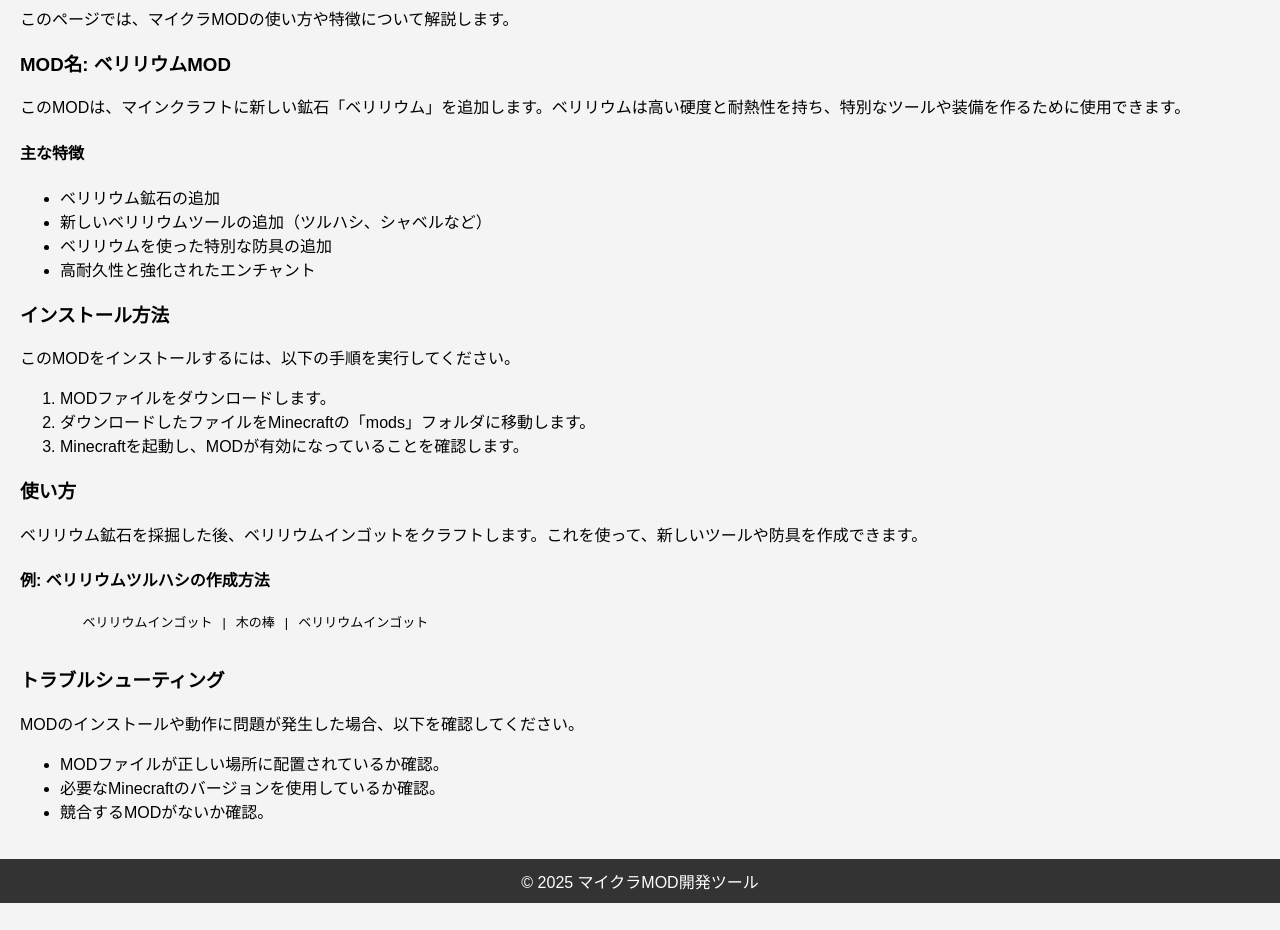
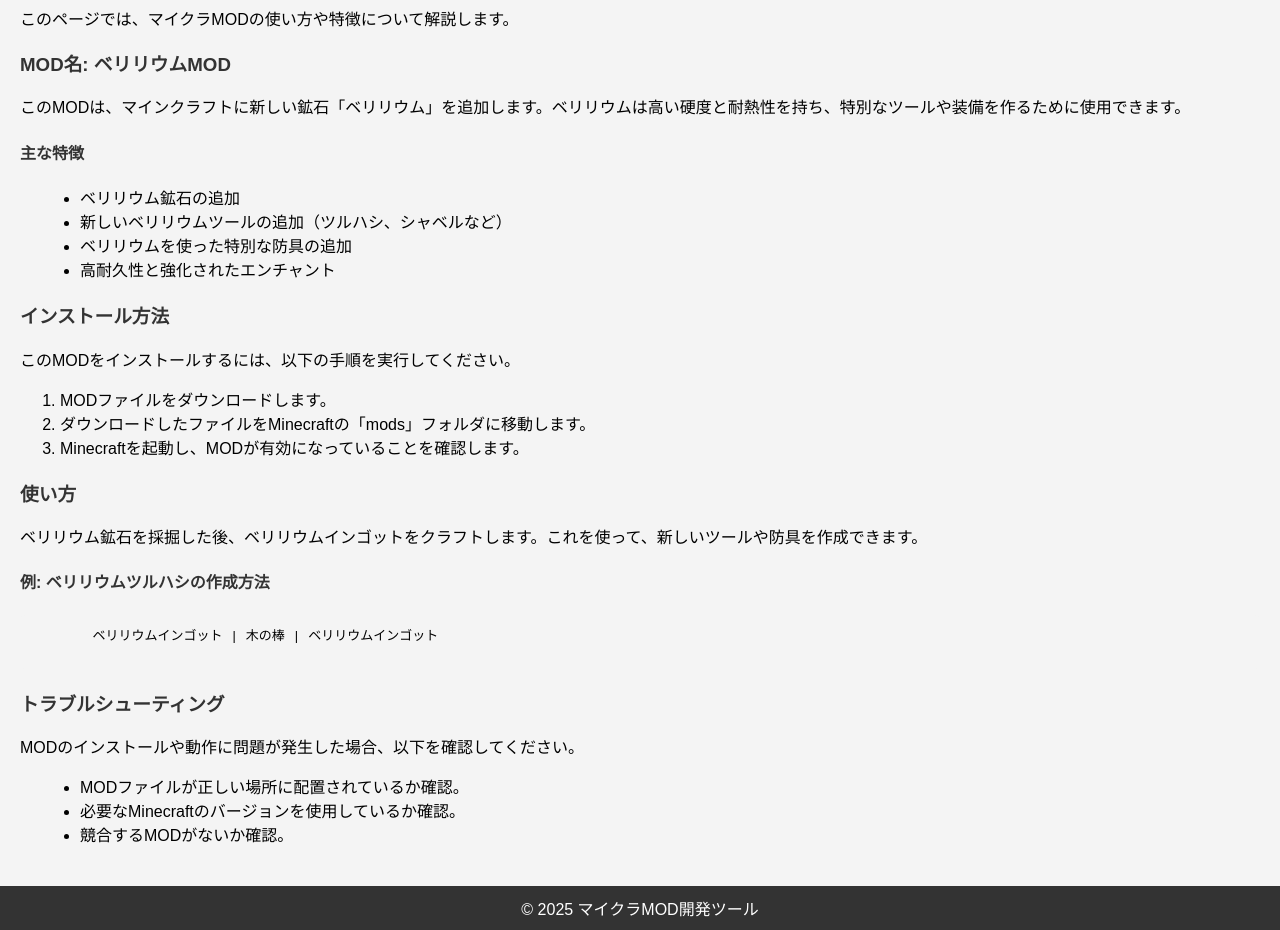
Before and after one commit to coreworldyoutube/YCMMOD, a plain HTML site: page mod-guide.html in a window 1280 px wide. Shown: the part 211-1141 px from the top of the page. Before the commit the page ends 1114 px from the top, so only its background shows below. Drawn offline with Linux system fonts and the light colour scheme.

Commit message:
Update styles.css

```diff
--- a/styles.css
+++ b/styles.css
@@ -6,6 +6,7 @@ body {
   background-color: #f4f4f4;
 }
 
+/* ヘッダー */
 header {
   background-color: #333;
   color: white;
@@ -32,10 +33,40 @@ nav ul li a {
   text-decoration: none;
 }
 
+/* メインコンテンツ */
 main {
   padding: 20px;
 }
 
+/* 各セクションのスタイル */
+.mod-description,
+.installation,
+.usage,
+.troubleshooting {
+  margin-bottom: 20px;
+}
+
+h2, h3, h4 {
+  color: #333;
+}
+
+h4 {
+  font-weight: bold;
+}
+
+ul {
+  list-style-type: disc;
+  margin-left: 20px;
+}
+
+pre {
+  background-color: #f4f4f4;
+  padding: 10px;
+  border-radius: 5px;
+  font-family: monospace;
+}
+
+/* フッター */
 footer {
   background-color: #333;
   color: white;
```
